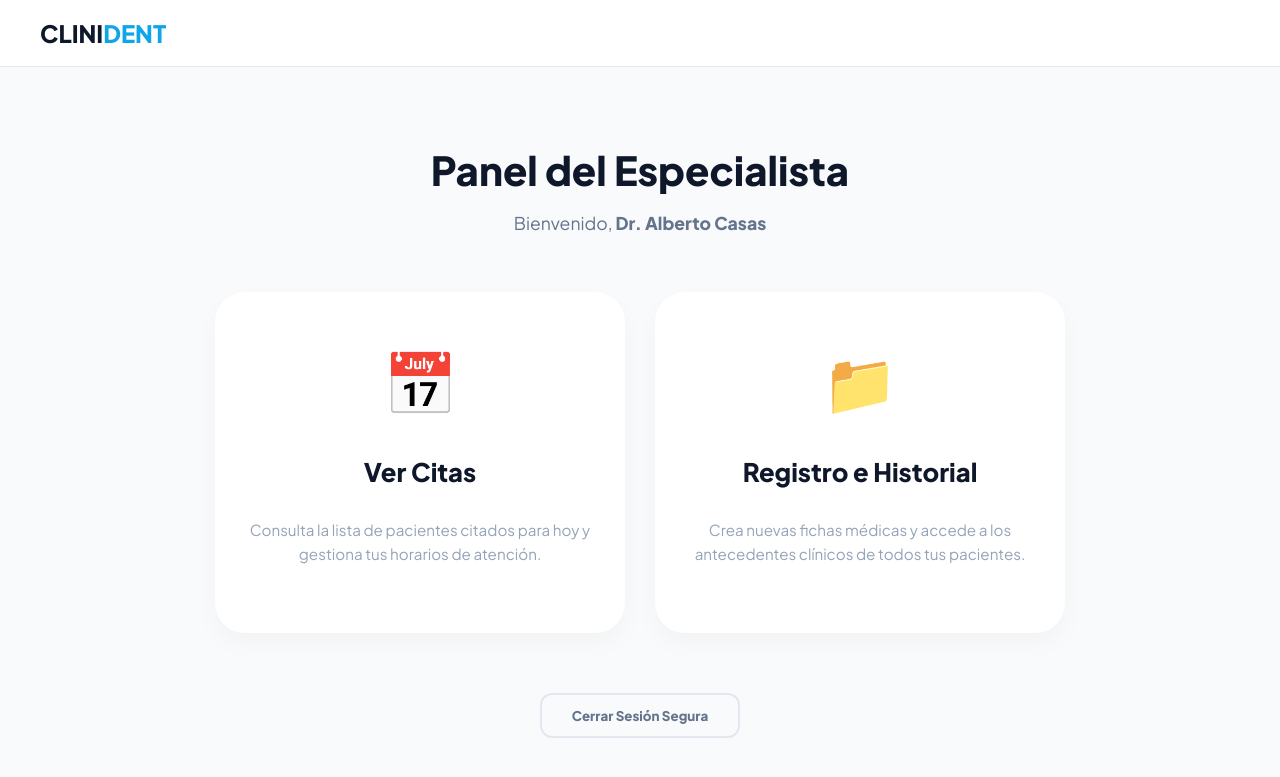
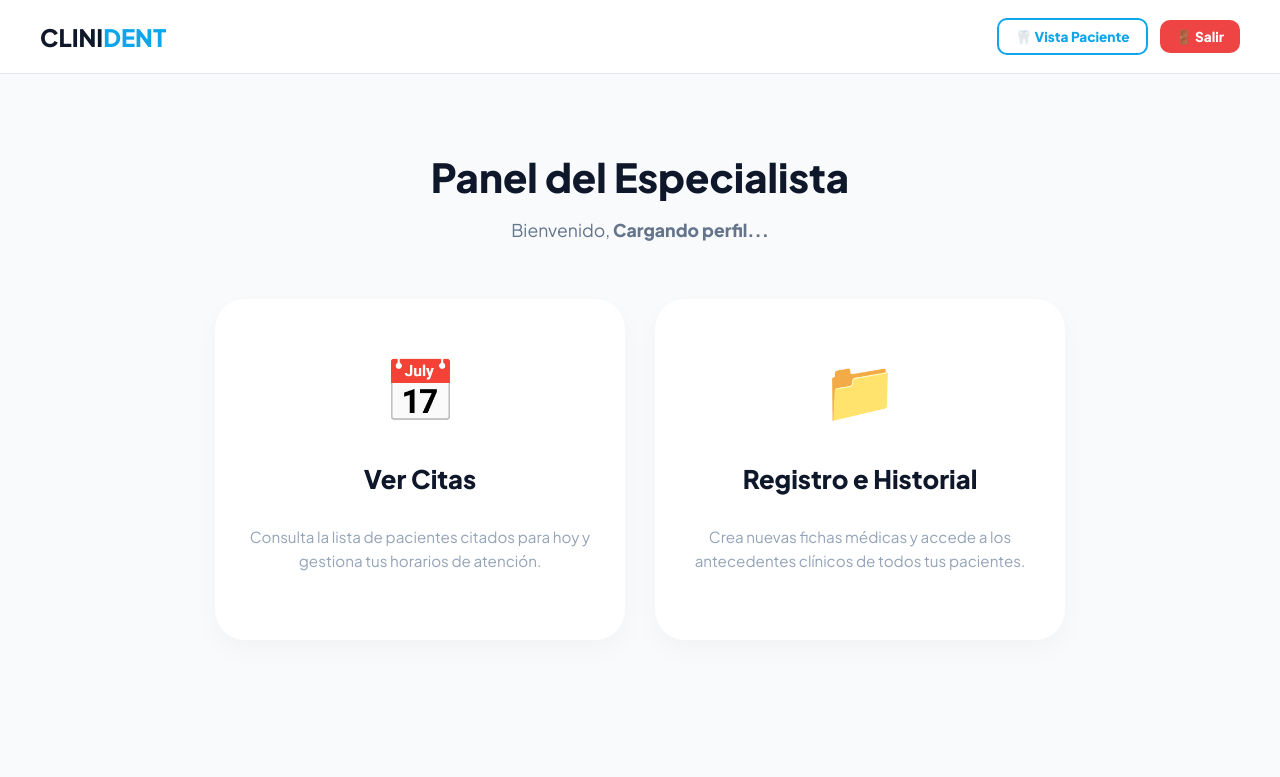
Before and after one commit to kevintorres1826/CLINIDENT, a PHP site: page /odontologo/panel_medico.html in a window 1280 px wide. Shown: the top 777 px of the page. Run offline with PHP 8.4, Linux system fonts and the light colour scheme.

Commit message:
fixeos de logica uwu

```diff
--- a/agenda_cliente/index.html
+++ b/agenda_cliente/index.html
@@ -17,6 +17,9 @@
             <div class="user-badge">
                 <div class="avatar-sm">👤</div>
                 <span id="nav-user-display">Cargando...</span>
+                <button id="btn-switch-medico" class="btn-switch-module" onclick="irAModoMedico()" style="display: none;">
+                    👨‍⚕️ Vista Médico
+                </button>
                 <button class="btn-logout" onclick="cerrarSesion()" title="Cerrar Sesión">🚪 Salir</button>
             </div>
         </div>
--- a/odontologo/panel_medico.css
+++ b/odontologo/panel_medico.css
@@ -289,3 +289,55 @@ p.desc { color: #94a3b8; font-size: 0.95rem; line-height: 1.6; }
 /* ─── BADGE CANCELADA ─── */
 .badge-cancelada  { background: #fee2e2; color: #dc2626; }
 .badge-programada { background: #fef3c7; color: #d97706; }
+
+
+
+/* ─── ACCIONES DE LA NAVBAR ─── */
+.nav-actions {
+    display: flex;
+    align-items: center;
+    gap: 12px; /* Espacio entre el botón de volver y el de cambiar módulo */
+}
+
+.btn-switch-module {
+    background-color: transparent;
+    color: var(--accent);
+    border: 2px solid var(--accent);
+    padding: 8px 16px;
+    border-radius: 10px;
+    font-family: inherit;
+    font-weight: 700;
+    font-size: 0.85rem;
+    cursor: pointer;
+    transition: all 0.2s ease;
+    display: flex;
+    align-items: center;
+    gap: 6px;
+}
+
+.btn-switch-module:hover {
+    background-color: var(--accent);
+    color: white;
+    transform: translateY(-1px);
+    box-shadow: 0 4px 12px rgba(14, 165, 233, 0.2);
+}
+
+/* ─── BOTÓN DE CERRAR SESIÓN MÉDICO ─── */
+.btn-logout-medico {
+    background-color: var(--danger); /* Usa el rojo #ef4444 definido en tu :root */
+    color: white;
+    border: none;
+    padding: 8px 16px;
+    border-radius: 10px;
+    font-family: inherit;
+    font-weight: 700;
+    font-size: 0.85rem;
+    cursor: pointer;
+    transition: all 0.2s ease;
+}
+
+.btn-logout-medico:hover {
+    background-color: #dc2626; /* Un rojo un poco más oscuro al pasar el mouse */
+    transform: translateY(-1px);
+    box-shadow: 0 4px 12px rgba(239, 68, 68, 0.2);
+}
--- a/odontologo/panel_medico.html
+++ b/odontologo/panel_medico.html
@@ -11,14 +11,24 @@
     <!-- NAVBAR -->
     <nav class="navbar">
         <div class="logo-container">CLINI<span class="accent-text">DENT</span></div>
-        <button class="btn-back" id="btn-volver" onclick="mostrarPanel()" style="display:none">← Volver al Panel</button>
+
+        <div class="nav-actions">
+            <button class="btn-back" id="btn-volver" onclick="mostrarPanel()" style="display:none">← Volver al Panel</button>
+            <button class="btn-switch-module" onclick="irAModoPaciente()">
+                🦷 Vista Paciente
+            </button>
+
+            <button class="btn-logout-medico" onclick="cerrarSesionMedico()" title="Cerrar Sesión Completa">
+                🚪 Salir
+            </button>
+        </div>
     </nav>
 
     <!-- ===== VISTA: PANEL MÉDICO ===== -->
     <div id="vista-panel">
         <div class="welcome-section">
             <h1>Panel del Especialista</h1>
-            <p>Bienvenido, <b>Dr. Alberto Casas</b></p>
+            <p>Bienvenido, <b id="doctor-name-welcome">Cargando perfil...</b></p>
         </div>
 
         <div class="menu-doctor">
@@ -35,7 +45,6 @@
             </div>
         </div>
 
-        <button class="btn-logout" onclick="window.location.href='../login/login.html'">Cerrar Sesión Segura</button>
     </div>
 
     <!-- ===== VISTA: AGENDA ===== -->
@@ -43,7 +52,7 @@
         <div class="container">
             <div class="header-agenda">
                 <h2>📅 Mi Agenda</h2>
-                <span class="doc-name">Dr. Alberto Casas</span>
+                <span class="doc-name" id="doctor-name-agenda">Cargando perfil...</span>
             </div>
 
             <!-- PESTAÑAS -->
--- a/odontologo/panel_medico.js
+++ b/odontologo/panel_medico.js
@@ -133,8 +133,38 @@ function mostrarToast(msg) {
     setTimeout(() => toast.classList.remove('show'), 3000);
 }
 
+
+// ─── CARGAR DATOS DEL PERFIL ───
+function cargarPerfilDoctor() {
+    fetch(`${API_URL}/perfil`, {
+        method: 'GET',
+        credentials: 'include' // Vital para que Python reconozca la sesión
+    })
+    .then(res => res.json())
+    .then(data => {
+        if (data.status === 'success') {
+            // Construimos el nombre con el formato "Dr. Nombre Apellido"
+            const nombreCompleto = `Dr. ${data.perfil.nombre} ${data.perfil.apellido}`;
+
+            // Inyectamos el nombre en los dos lugares del HTML
+            document.getElementById('doctor-name-welcome').innerText = nombreCompleto;
+            document.getElementById('doctor-name-agenda').innerText = nombreCompleto;
+        } else {
+            // SEGURIDAD: Si no hay sesión válida o no es rol odontólogo, lo devolvemos al login
+            alert("Tu sesión ha expirado o no tienes acceso. Por favor, inicia sesión de nuevo.");
+            window.location.href = '../login/login.html';
+        }
+    })
+    .catch(err => {
+        console.error("Error cargando perfil:", err);
+        mostrarToast("❌ Error al cargar los datos del doctor");
+    });
+}
+
+
 // ─── INICIALIZACIÓN ───
 document.addEventListener('DOMContentLoaded', () => {
+    cargarPerfilDoctor();
     mostrarPanel();
 });
 
@@ -239,3 +269,34 @@ function marcarAtendidoYRecargar(idCita, estadoActual) {
     })
     .catch(() => mostrarToast('❌ Error al conectar con el servidor.'));
 }
+
+// ─── CAMBIO DE MÓDULO ───
+function irAModoPaciente() {
+    // Redirecciona al panel de la agenda del cliente
+    window.location.href = '../agenda_cliente/index.html';
+}
+
+// ─── CERRAR SESIÓN ABSOLUTO ───
+function cerrarSesionMedico() {
+    if (!confirm("¿Estás seguro de que deseas cerrar tu sesión actual en CLINIDENT?")) return;
+
+    // Petición al servidor Flask para destruir de raíz las cookies de sesión
+    fetch('/logout', {
+        method: 'POST',
+        headers: { 'Content-Type': 'application/json' }
+    })
+    .then(res => res.json())
+    .then(data => {
+        if (data.status === "success") {
+            // Borrado exitoso, expulsamos al usuario directo a la pantalla de login
+            // Ajusta los '../' según dónde se ubique exactamente tu login.html
+            window.location.href = '../login/login.html';
+        } else {
+            mostrarToast("❌ No se pudo cerrar la sesión correctamente");
+        }
+    })
+    .catch(err => {
+        console.error("Error al cerrar sesión:", err);
+        mostrarToast("❌ Error de conexión al cerrar sesión");
+    });
+}
```
Also changed, not shown: Recepcionista/panel_medico.html (deleted, +0 -39 lines), Recepcionista/panel_rec.html (added, +39 -0 lines), agenda_cliente/agenda_cliente.css (+23 -0 lines), agenda_cliente/agenda_cliente.js (+39 -2 lines), Recepcionista/panel_rec.css (renamed from Recepcionista/panel_medico.css), 1 other file.
